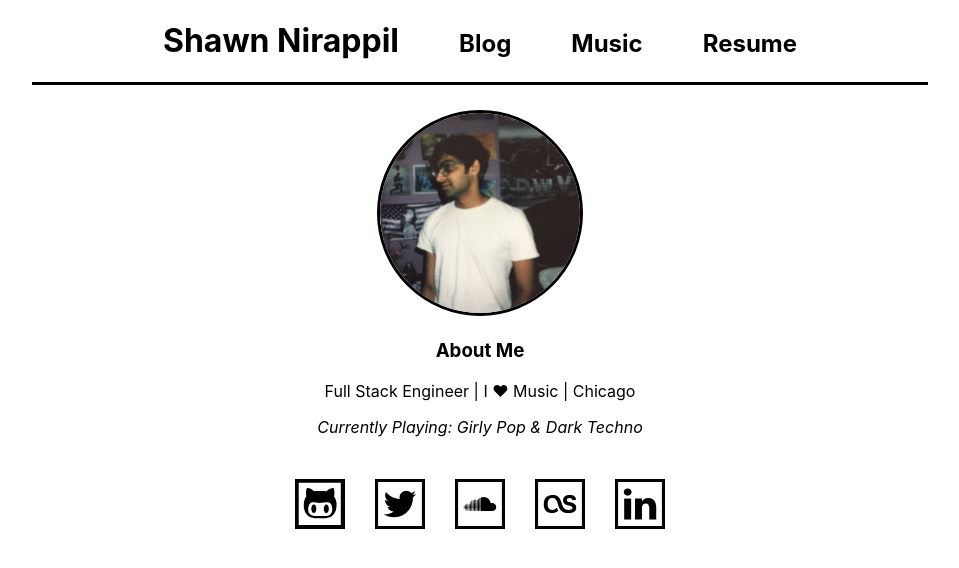
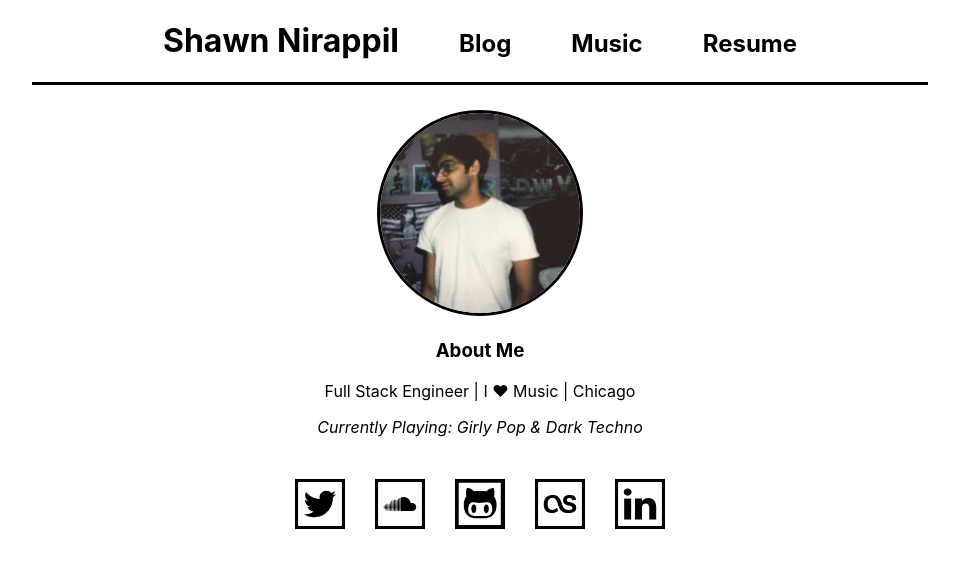
Before and after one commit to snirappi/ShawnNirappil.com, a React (Create React App) app in the folder shawnnirappil/: page / in a window 1280 px wide. Shown: the top 568 px of the page, without its empty margins (160-1119 px from the left). Built offline with nearby package versions, Linux system fonts and the light colour scheme.

Commit message:
moved github icon to center

```diff
--- a/shawnnirappil/src/App.js
+++ b/shawnnirappil/src/App.js
@@ -38,12 +38,6 @@ class App extends Component {
           </Switch>
           <footer class="Footer">
             <div class="Icon-section">
-            <div class="Icon-box">
-                <a target="_blank" rel="noopener noreferrer" href="https://github.com/snirappi">
-                  <img class="Link-icon" src={githubIcon} alt="Github Icon" />
-                  <img class="Hover-icon" src={githubIconFilled} alt="Github Icon" />
-                </a>
-              </div>
               <div class="Icon-box">
                 <a target="_blank" rel="noopener noreferrer" href="https://twitter.com/ShawnNirappil">
                   <img class="Link-icon" src={twitterIcon} alt="Twitter Icon" />
@@ -54,6 +48,12 @@ class App extends Component {
                 <a target="_blank" rel="noopener noreferrer" href="https://soundcloud.com/nappysama">
                   <img class="Link-icon" src={soundCloudIcon} alt="Soundcloud Icon" />
                   <img class="Hover-icon" src={soundCloudIconFilled} alt="Soundcloud Icon" />
+                </a>
+              </div>
+              <div class="Icon-box">
+                <a target="_blank" rel="noopener noreferrer" href="https://github.com/snirappi">
+                  <img class="Link-icon" src={githubIcon} alt="Github Icon" />
+                  <img class="Hover-icon" src={githubIconFilled} alt="Github Icon" />
                 </a>
               </div>
               <div class="Icon-box">
```
Also changed, not shown: shawnnirappil/src/static/albums.jpg.
